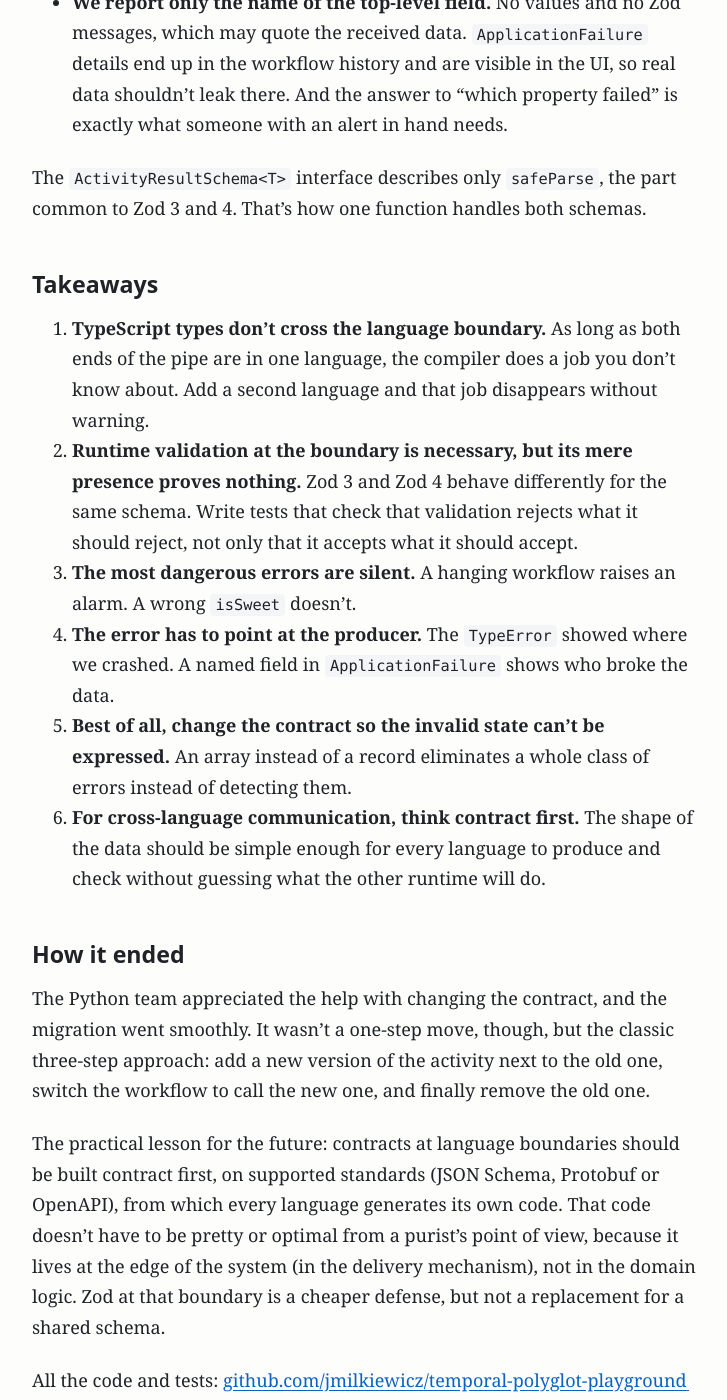
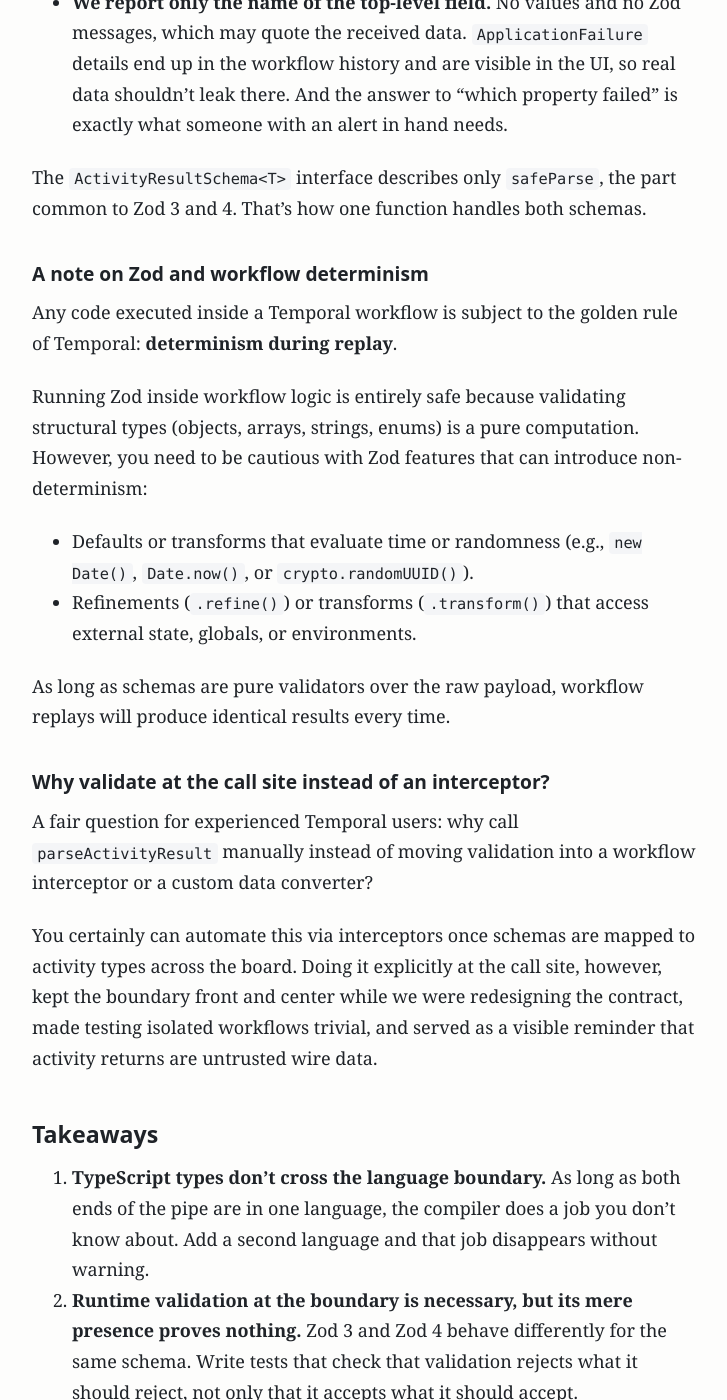
Before and after one commit to jmilkiewicz/jmilkiewicz.github.io, a Jekyll site: the page built from _posts/2026-10-06-temporal-pipe-guarding.md, in a window 1280 px wide and 1400 px high, scrolled down 8843 px. Shown: the whole window, without its empty margins (276-1003 px from the left). Built offline with Jekyll 4.4.1, drawn with Linux system fonts in a browser that asks for light colours; some of the changed text lies outside the part shown.

Commit message:
after review

```diff
--- a/_posts/2026-10-06-temporal-pipe-guarding.md
+++ b/_posts/2026-10-06-temporal-pipe-guarding.md
@@ -243,6 +243,22 @@
 
 The `ActivityResultSchema<T>` interface describes only `safeParse`, the part common to Zod 3 and 4. That's how one function handles both schemas.
 
+### A note on Zod and workflow determinism
+
+Any code executed inside a Temporal workflow is subject to the golden rule of Temporal: **determinism during replay**.
+
+Running Zod inside workflow logic is entirely safe because validating structural types (objects, arrays, strings, enums) is a pure computation. However, you need to be cautious with Zod features that can introduce non-determinism:
+- Defaults or transforms that evaluate time or randomness (e.g., `new Date()`, `Date.now()`, or `crypto.randomUUID()`).
+- Refinements (`.refine()`) or transforms (`.transform()`) that access external state, globals, or environments.
+
+As long as schemas are pure validators over the raw payload, workflow replays will produce identical results every time.
+
+### Why validate at the call site instead of an interceptor?
+
+A fair question for experienced Temporal users: why call `parseActivityResult` manually instead of moving validation into a workflow interceptor or a custom data converter?
+
+You certainly can automate this via interceptors once schemas are mapped to activity types across the board. Doing it explicitly at the call site, however, kept the boundary front and center while we were redesigning the contract, made testing isolated workflows trivial, and served as a visible reminder that activity returns are untrusted wire data.
+
 ## Takeaways
 
 1. **TypeScript types don't cross the language boundary.** As long as both ends of the pipe are in one language, the compiler does a job you don't know about. Add a second language and that job disappears without warning.
```
Also changed, not shown: other parts of _posts/2026-10-06-temporal-pipe-guarding.md (+1 -1 lines).
